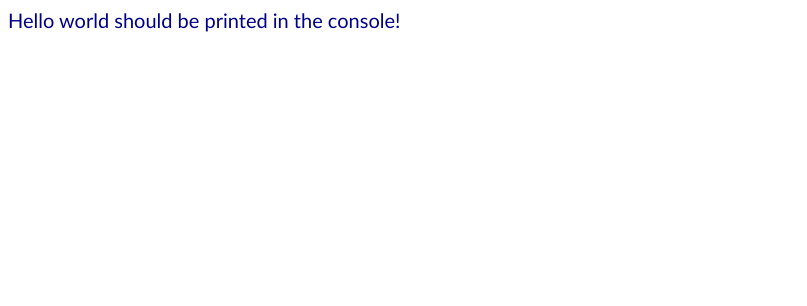
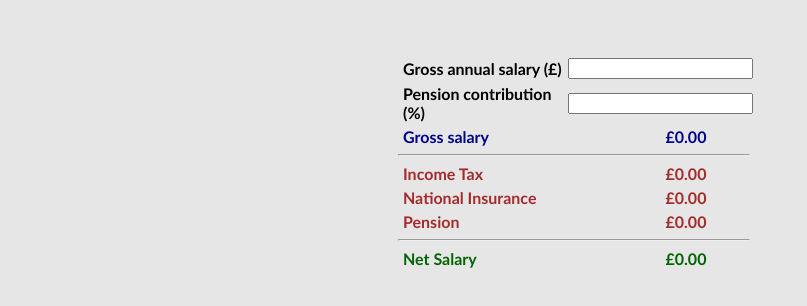
Before and after one commit to r-gilchrist/salary-calc-fullstack, a website with bundled scripts: page frontend/home.html in a window 1280 px wide. Shown: the whole page, without its empty margins (0-807 px from the left). Built offline with nearby package versions, Linux system fonts and the light colour scheme; no server answers.

Commit message:
add selected html and css code from typescript repository

```diff
--- a/frontend/home.html
+++ b/frontend/home.html
@@ -1,11 +1,43 @@
 <!DOCTYPE html>
 <html>
   <head>
-    <link rel="stylesheet" href="styles/index.css">
+    <meta charset="utf-8" />
+    <meta name="viewport" content="width=device-width, initial-scale=1" />
+    <meta http-equiv="X-UA-compatible" content="IE=edge" />
+    <link rel="stylesheet" type="text/css" href="./styles/styles.css" />
     <link rel="shortcut icon" href="#" />
   </head>
   <body>
-    <p class="hello-world">Hello world should be printed in the console!</p>
+    <div class="input-field">
+      <p class="input-text">Gross annual salary (£)</p>
+      <input class="input-value" type="text" id="gross-input" />
+    </div>
+    <div class="input-field">
+      <p class="input-text">Pension contribution (%)</p>
+      <input class="input-value" type="text" id="pension-input" />
+    </div>
+    <div class="output-blue">
+      <p class="output-text">Gross salary</p>
+      <p class="output-value" id="gross-output">£0.00</p>
+    </div>
+    <hr />
+    <div class="output-orange">
+      <p class="output-text">Income Tax</p>
+      <p class="output-value" id="tax-output">£0.00</p>
+    </div>
+    <div class="output-orange">
+      <p class="output-text">National Insurance</p>
+      <p class="output-value" id="NI-output">£0.00</p>
+    </div>
+    <div class="output-orange">
+      <p class="output-text">Pension</p>
+      <p class="output-value" id="pension-output">£0.00</p>
+    </div>
+    <hr />
+    <div class="output-green">
+      <p class="output-text">Net Salary</p>
+      <p class="output-value" id="net-output">£0.00</p>
+    </div>
     <script src="dist/main.js" type="module"></script>
   </body>
 </html>
--- a/frontend/styles/index.css
+++ /dev/null
@@ -1,9 +0,0 @@
-html {
-  font-family: Calibri;
-}
-
-.hello-world {
-  font-size: 20px;
-  margin: 0;
-  color: darkblue;
-}
--- /dev/null
+++ b/frontend/styles/styles.css
@@ -0,0 +1,48 @@
+html {
+  background-color: rgb(230, 230, 230);
+  font-family: calibri;
+  font-weight: bold;
+  max-width: 500px;
+  margin: auto;
+  margin-top: 50px;
+}
+
+hr {
+  width: 350px;
+  margin-left: 0;
+}
+
+.input-text,
+.output-text {
+  display: inline-block;
+  margin: 0;
+}
+
+.input-field,
+.output-blue,
+.output-orange,
+.output-green {
+  display: grid;
+  grid-template-columns: 3fr 1fr;
+  margin: 5px;
+  max-width: 350px;
+  align-items: center;
+}
+
+.output-value {
+  display: inline-block;
+  margin: 0;
+  margin-right: 0;
+}
+
+.output-blue {
+  color: darkblue;
+}
+
+.output-orange {
+  color: brown;
+}
+
+.output-green {
+  color: darkgreen;
+}
```
